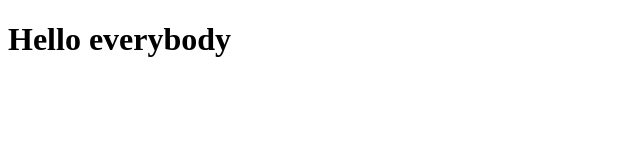
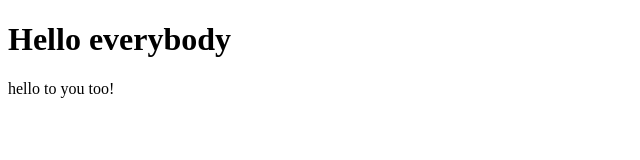
Before and after one commit to xKrompo/11.04.24_goup, a plain HTML site: page index.html in a window 1280 px wide. Shown: the whole page, without its empty margins (0-640 px from the left). Drawn offline with Linux system fonts and the light colour scheme.

Commit message:
adding paragraph

```diff
--- a/index.html
+++ b/index.html
@@ -7,5 +7,7 @@
 </head>
 <body>
     <h1>Hello everybody</h1>
+
+<p>hello to you too!</p>
 </body>
 </html>
```
